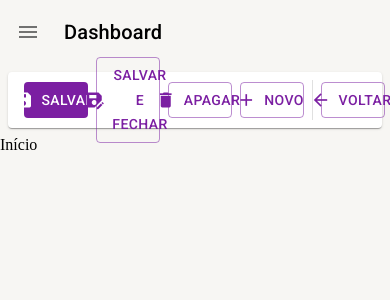
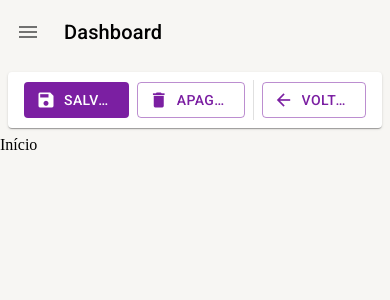
Before and after one commit to Baggio25/reactmui, a React (Create React App) app: page /pagina-inicial in a window 390 px wide. Shown: the top 300 px of the page. Built offline with nearby package versions, Linux system fonts and the light colour scheme.

Commit message:
#18 - Como configurar componente Responsivo React com Material UI

```diff
--- a/src/shared/components/ferramentas-de-detalhe/FerramentasDeDetalhe.tsx
+++ b/src/shared/components/ferramentas-de-detalhe/FerramentasDeDetalhe.tsx
@@ -1,4 +1,4 @@
-import { Box, Button, Divider, Icon, Paper, Skeleton, useTheme } from "@mui/material";
+import { Box, Button, Divider, Icon, Paper, Skeleton, Typography, useMediaQuery, useTheme } from "@mui/material";
 
 interface IFerramentasDeDetalheProps {
   textoBotaoNovo?: string;
@@ -44,7 +44,10 @@ export const FerramentasDeDetalhe: React.FC<IFerramentasDeDetalheProps> = ({
   aoClicarEmSalvar,
 }) => {
 
+
   const theme = useTheme();
+  const smDown = useMediaQuery(theme.breakpoints.down('sm'));
+  const mdDown = useMediaQuery(theme.breakpoints.down('md'));
 
   return (
     <Box
@@ -65,13 +68,27 @@ export const FerramentasDeDetalhe: React.FC<IFerramentasDeDetalheProps> = ({
           disableElevation
           startIcon={<Icon>save</Icon>}
         >
+          <Typography
+            variant="button"
+            whiteSpace="nowrap"
+            textOverflow="ellipsis"
+            overflow="hidden"
+          >
             Salvar
+          </Typography>
         </Button>
       )}
 
       {mostrarBotaoSalvarCarregando && (<Skeleton width={110} height={60} />)}
 
-      {(mostrarBotaoSalvarEFechar && !mostrarBotaoSalvarEFecharCarregando) && (
+      {(
+          mostrarBotaoSalvarEFechar &&
+          !mostrarBotaoSalvarEFecharCarregando &&
+          !smDown &&
+          !mdDown
+        )
+        &&
+        (
           <Button
             onClick={aoClicarEmSalvarEFechar}
             variant="outlined"
@@ -79,11 +96,19 @@ export const FerramentasDeDetalhe: React.FC<IFerramentasDeDetalheProps> = ({
             disableElevation
             startIcon={<Icon>save_as</Icon>}
           >
+            <Typography
+              variant="button"
+              whiteSpace="nowrap"
+              textOverflow="ellipsis"
+              overflow="hidden"
+            >
               Salvar e Fechar
+            </Typography>
           </Button>
-      )}
+        )
+      }
 
-      {mostrarBotaoSalvarEFecharCarregando && (<Skeleton width={182} height={60} />)}
+      {mostrarBotaoSalvarEFecharCarregando && !smDown && !mdDown && (<Skeleton width={182} height={60} />)}
 
       {(mostrarBotaoApagar && !mostrarBotaoApagarCarregando) && (
         <Button
@@ -93,13 +118,26 @@ export const FerramentasDeDetalhe: React.FC<IFerramentasDeDetalheProps> = ({
           disableElevation
           startIcon={<Icon>delete</Icon>}
         >
+          <Typography
+            variant="button"
+            whiteSpace="nowrap"
+            textOverflow="ellipsis"
+            overflow="hidden"
+          >
             Apagar
+          </Typography>
         </Button>
       )}
 
       {mostrarBotaoApagarCarregando && (<Skeleton width={102} height={60} />)}
 
-      {(mostrarBotaoNovo && !mostrarBotaoNovoCarregando) && (
+      { (
+          mostrarBotaoNovo &&
+          !mostrarBotaoNovoCarregando &&
+          !smDown &&
+          !mdDown
+        ) &&
+        (
           <Button
             onClick={aoClicarEmNovo}
             variant="outlined"
@@ -107,11 +145,19 @@ export const FerramentasDeDetalhe: React.FC<IFerramentasDeDetalheProps> = ({
             disableElevation
             startIcon={<Icon>add</Icon>}
           >
+            <Typography
+              variant="button"
+              whiteSpace="nowrap"
+              textOverflow="ellipsis"
+              overflow="hidden"
+            >
               {textoBotaoNovo}
+            </Typography>
           </Button>
-      )}
+        )
+      }
 
-      {mostrarBotaoNovoCarregando && (<Skeleton width={90} height={60} />)}
+      {mostrarBotaoNovoCarregando && !smDown && !mdDown && (<Skeleton width={90} height={60} />)}
 
       {(mostrarBotaoVoltar && !mostrarBotaoVoltarCarregando) && (
         <>
@@ -126,7 +172,14 @@ export const FerramentasDeDetalhe: React.FC<IFerramentasDeDetalheProps> = ({
             disableElevation
             startIcon={<Icon>arrow_back</Icon>}
           >
+            <Typography
+              variant="button"
+              whiteSpace="nowrap"
+              textOverflow="ellipsis"
+              overflow="hidden"
+            >
               Voltar
+            </Typography>
           </Button>
         </>
       )}
```
Lines whose indentation alone changed are shown as unchanged.
